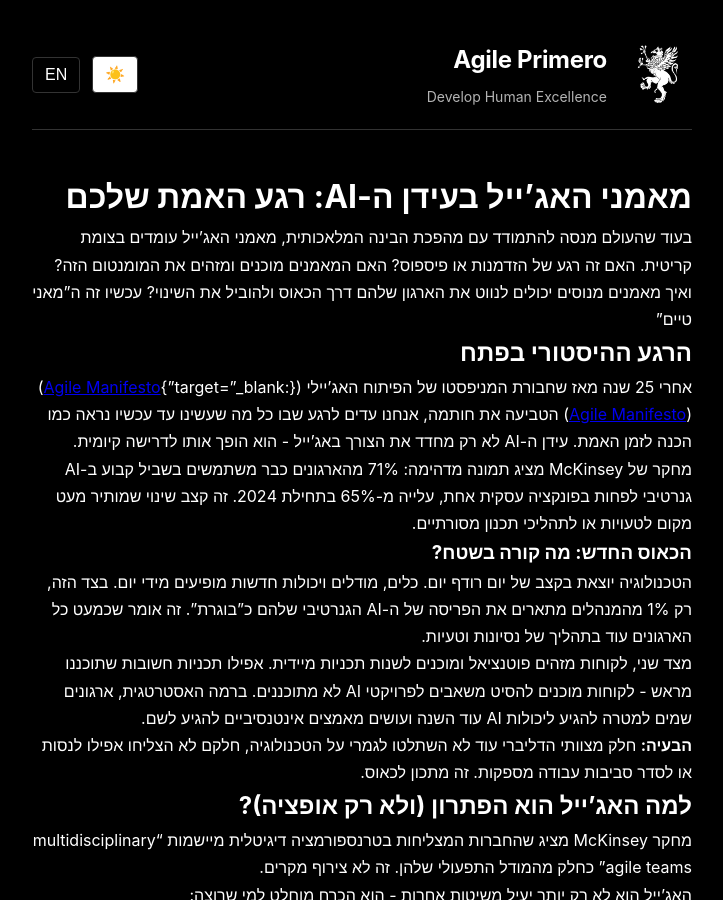
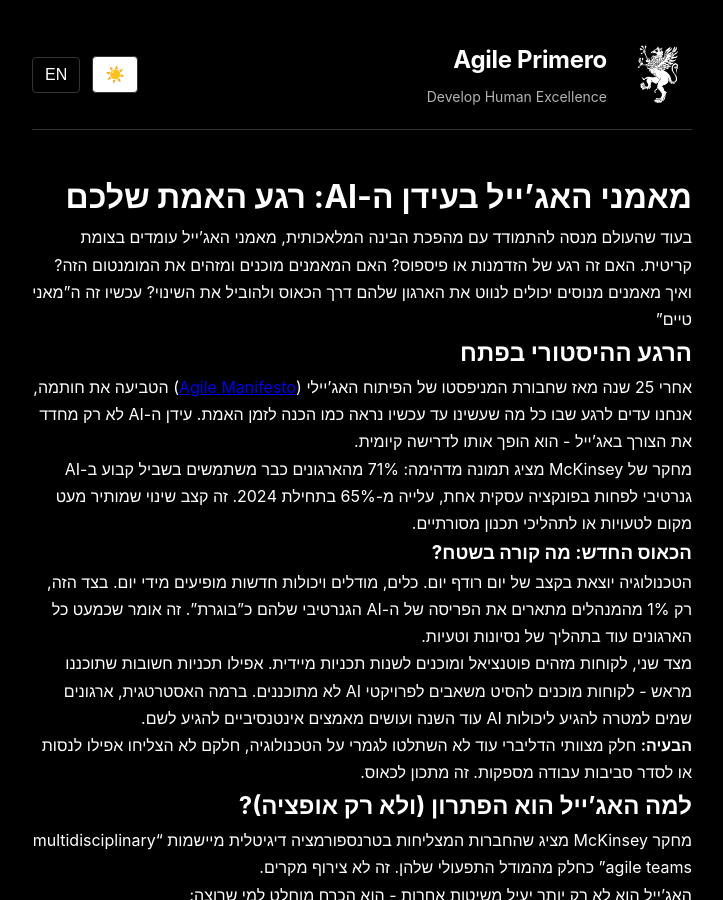
Before and after one commit to avi-the-coach/retro-on-agileprimero, a Jekyll site: the page built from posts_in_progress/ai-agile-coaches-temp.md, in a window 1280 px wide and 900 px high. Shown: the whole window, without its empty margins (278-1001 px from the left). Built offline with Jekyll 4.4.1, drawn with Linux system fonts in a browser that asks for light colours; our own code applies the rules of GitHub Pages for plain Markdown files.

Commit message:
Update ai-agile-coaches-temp.md

```diff
--- a/posts_in_progress/ai-agile-coaches-temp.md
+++ b/posts_in_progress/ai-agile-coaches-temp.md
@@ -5,9 +5,7 @@
 
 ## הרגע ההיסטורי בפתח
 
-אחרי 25 שנה מאז שחבורת המניפסטו של הפיתוח האג'יילי ({:target="_blank"}[Agile Manifesto](https://agilemanifesto.org/))
-(<a href="https://agilemanifesto.org/" target="_blank" rel="noopener noreferrer">Agile Manifesto</a>)
-הטביעה את חותמה, אנחנו עדים לרגע שבו כל מה שעשינו עד עכשיו נראה כמו הכנה לזמן האמת. עידן ה-AI לא רק מחדד את הצורך באג'ייל - הוא הופך אותו לדרישה קיומית.
+אחרי 25 שנה מאז שחבורת המניפסטו של הפיתוח האג'יילי (<a href="https://agilemanifesto.org/" target="_blank" rel="noopener noreferrer">Agile Manifesto</a>) הטביעה את חותמה, אנחנו עדים לרגע שבו כל מה שעשינו עד עכשיו נראה כמו הכנה לזמן האמת. עידן ה-AI לא רק מחדד את הצורך באג'ייל - הוא הופך אותו לדרישה קיומית.
 
 מחקר של McKinsey מציג תמונה מדהימה: 71% מהארגונים כבר משתמשים בשביל קבוע ב-AI גנרטיבי לפחות בפונקציה עסקית אחת, עלייה מ-65% בתחילת 2024. זה קצב שינוי שמותיר מעט מקום לטעויות או לתהליכי תכנון מסורתיים.
 
```
